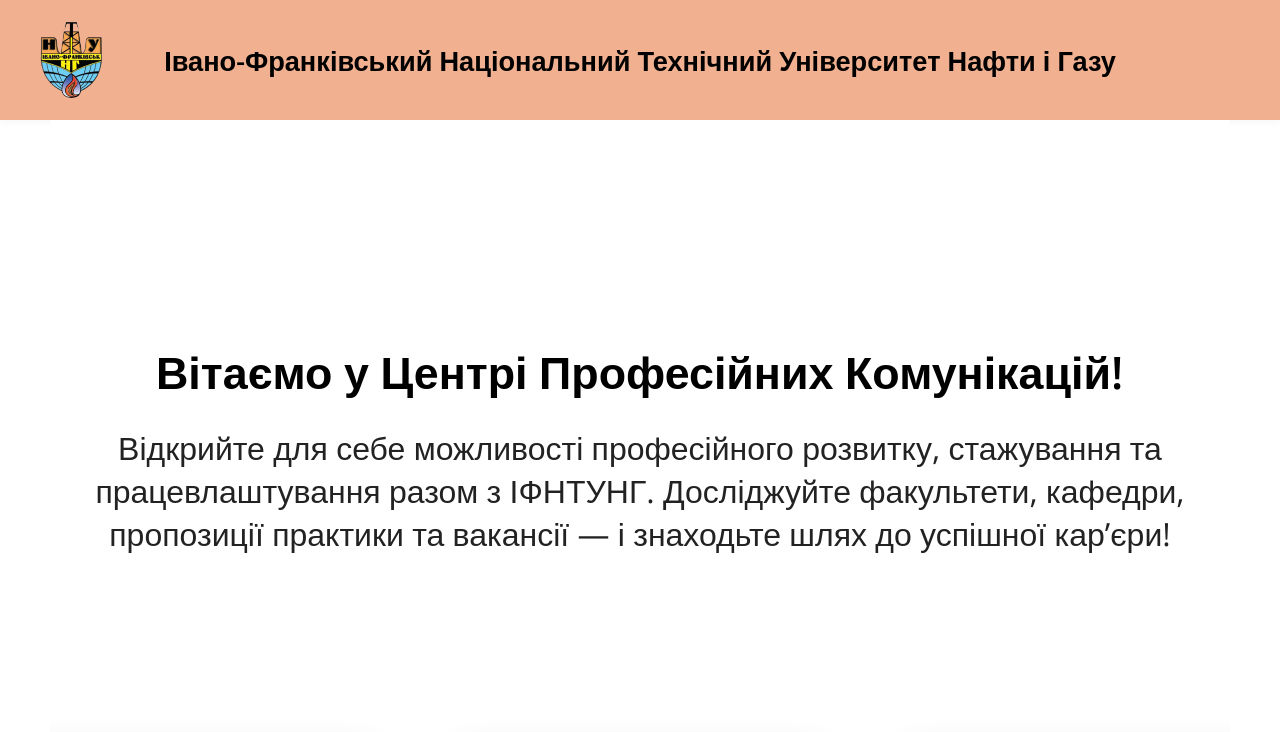
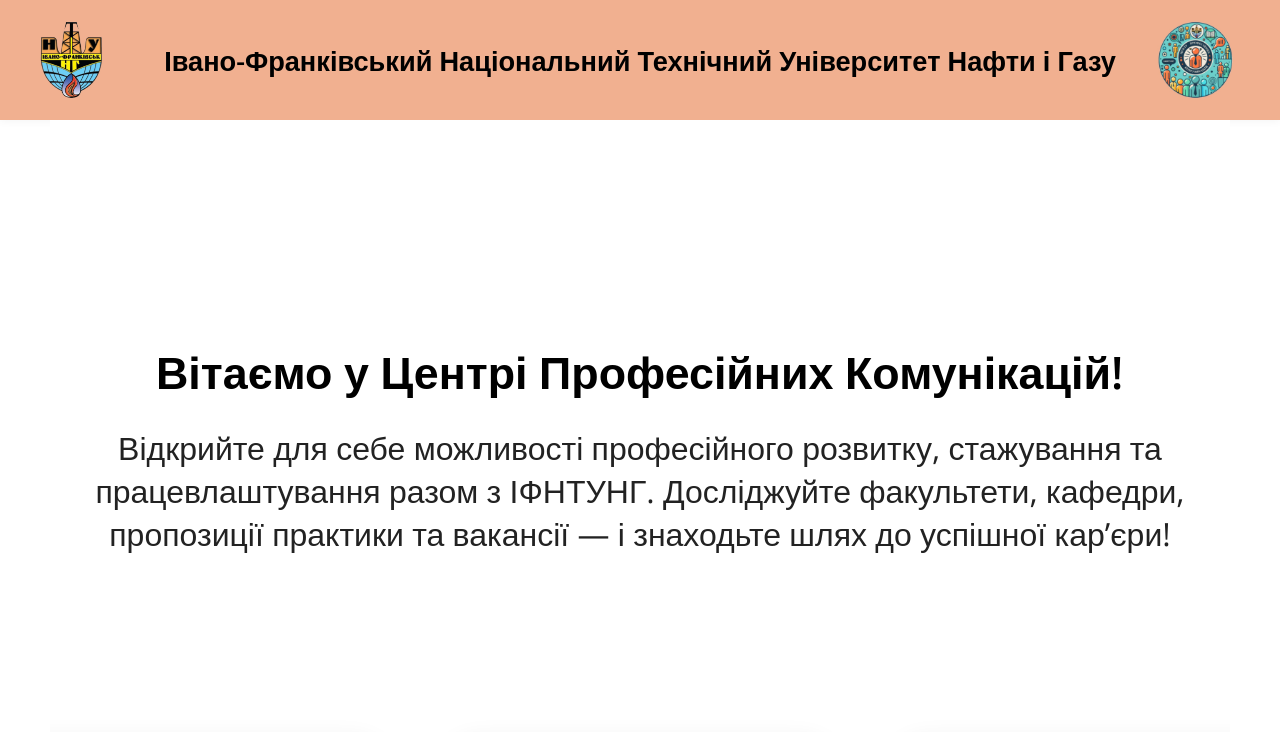
Before and after one commit to tsentr-profesiynykh-komunikatsiy-nung/interactive-page, a plain HTML site: page index.html in a window 1280 px wide. Shown: the top 732 px of the page. Drawn offline with nearby package versions, Linux system fonts and the light colour scheme.

Commit message:
[RP_2] Adding tsentr logo

```diff
--- a/index.html
+++ b/index.html
@@ -15,6 +15,7 @@
 <nav class="navbar">
     <img src="static/logo.jpg" alt="Logo" class="navbar-logo">
     <div class="navbar-title">Івано-Франківський Національний Технічний Університет Нафти і Газу</div>
+    <img src="static/tsentr-logo.jpg" alt="IFNTUG Building" class="tsentr-logo">
 </nav>
 
 <section class="main-content"></section>
--- a/web.css
+++ b/web.css
@@ -614,6 +614,20 @@ h2 {
     z-index: 20;
 }
 
+/* Positioned tsentr logo (decorative): placed below the navbar at a fixed spot
+     relative to the viewport so it stays at top:130px; right:130px as requested. */
+.tsentr-logo {
+    position: absolute; /* positioned inside the navbar */
+    top: 50%;
+    right: 40px;
+    transform: translateY(-50%);
+    height: 80px;
+    width: auto;
+    user-select: none;
+    pointer-events: none;
+    z-index: 6;/* decorative only */
+}
+
 @media (min-width: 1200px) {
     .footer {
         font-size: 1.1rem;
```
Also changed, not shown: static/tsentr-logo.jpg (added).
